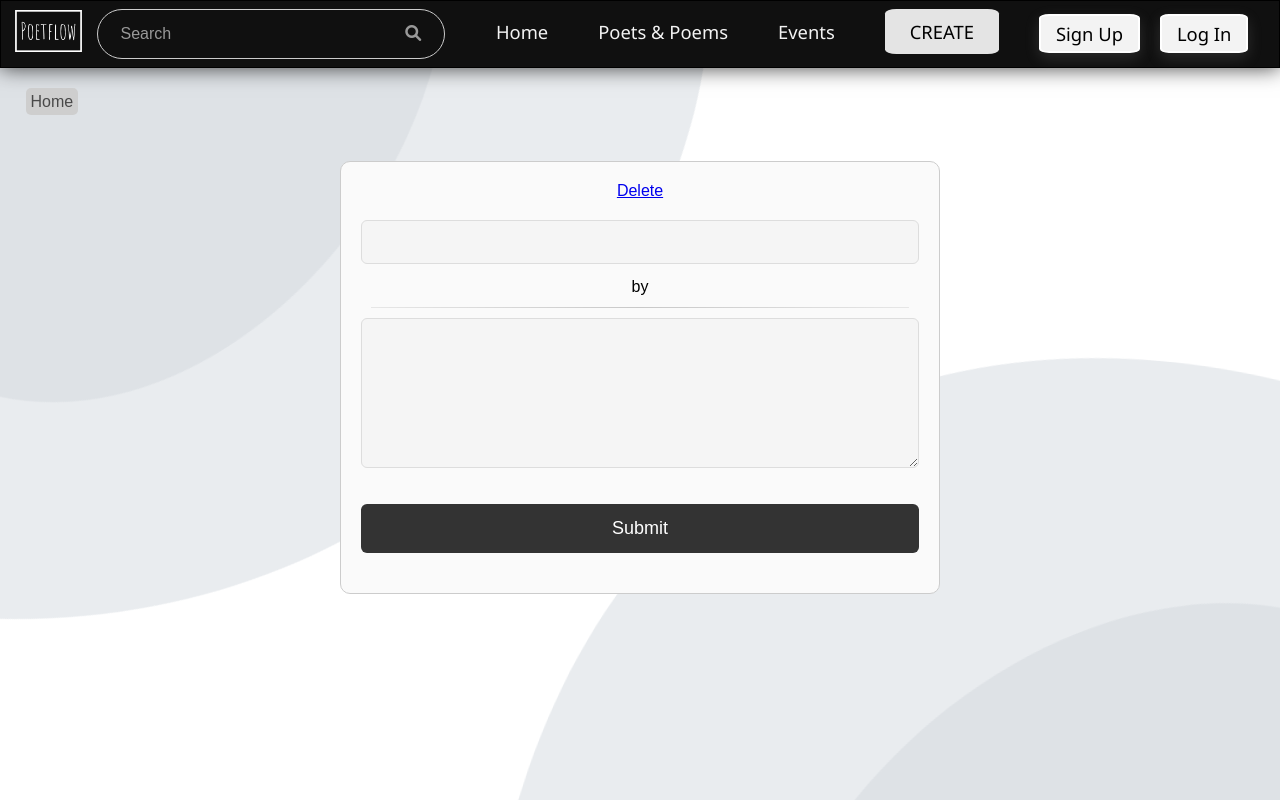
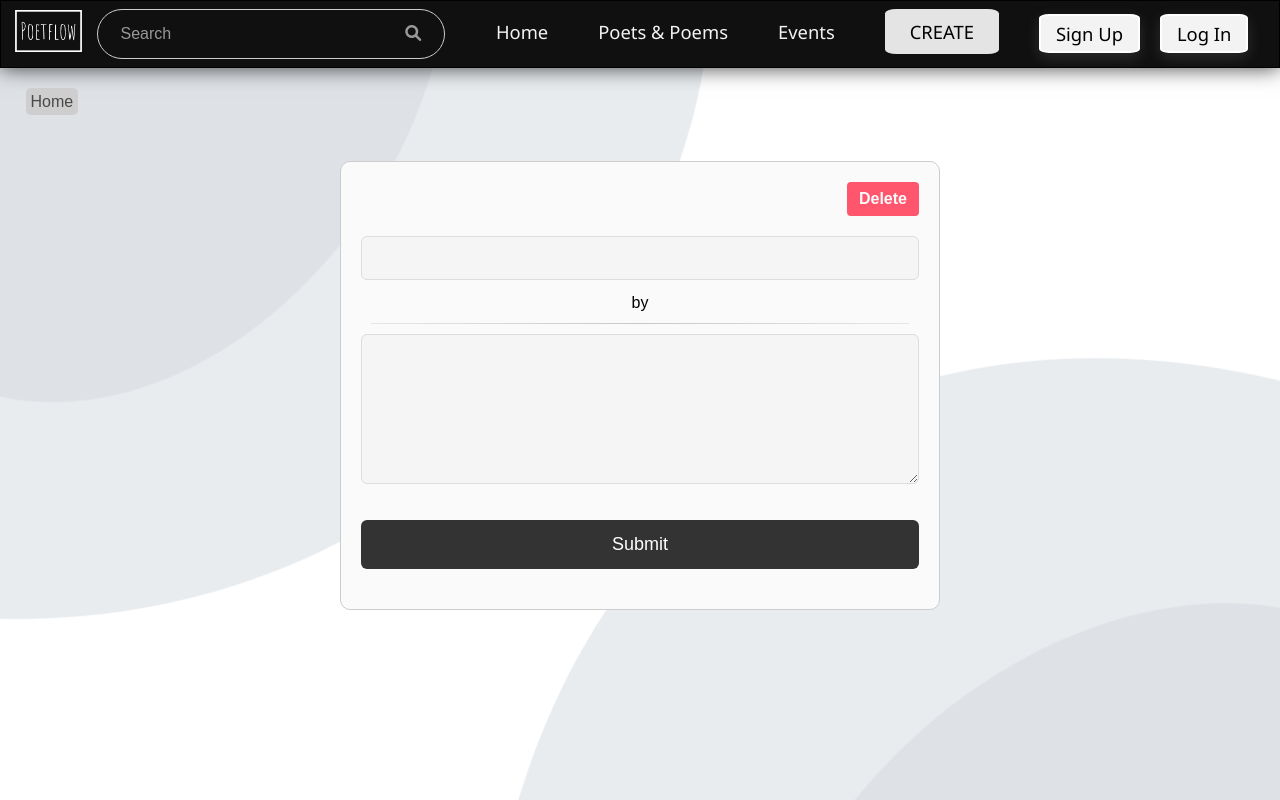
Before and after one commit to bilskyi/poet_flow, a Django app: template poet_flow/users/templates/users/edit_poem.html in a window 1280 px wide. Run offline with Django 4.2, Linux system fonts and the light colour scheme; the template is opened without the code that fills it: values that come from a table or form of the project are taken from there, others are empty.

Commit message:
styling delete poem button

```diff
--- a/poet_flow/home/static/home/css/add-poem.css
+++ b/poet_flow/home/static/home/css/add-poem.css
@@ -140,6 +140,34 @@ textarea {
   background-color: #1e1e1e;
 }
 
+.delete-button-container {
+  display: flex;
+  justify-content: flex-end;
+  margin-bottom: 10px;
+}
+
+.delete-button {
+  background-color: #ff566d;
+  color: #fafafa;
+  padding: 8px 12px;
+  text-decoration: none;
+  border-radius: 4px;
+  font-weight: bold;
+}
+
+.delete-button:hover {
+  background-color: #f44153;
+}
+
+.delete-button:focus {
+  outline: none;
+  box-shadow: 0 0 0 2px rgba(232, 84, 99, 0.5);
+}
+
+.delete-button:active {
+  background-color: rgb(233, 55, 73);
+}
+
 @media only screen and (max-width: 1200px) {
 
     .container {
--- a/poet_flow/users/templates/users/edit_poem.html
+++ b/poet_flow/users/templates/users/edit_poem.html
@@ -13,8 +13,9 @@
   <div class="poem-container">
     <form method="post">
         {% csrf_token %}
-
-      <a href="{% url 'delete_poem' request.user.slug poem.slug %}">Delete</a>
+        <div class="delete-button-container">
+        <a href="{% url 'delete_poem' request.user.slug poem.slug %}" class="delete-button">Delete</a>
+        </div>
         <h2 class="poem-title">
             <input type="text" name="{{form.title.name}}" value="{{poem.title}}" maxlength="30" id="{{form.title.id}}">
         </h2>
--- a/poet_flow/users/views.py
+++ b/poet_flow/users/views.py
@@ -66,7 +66,6 @@ def profile(request, slug):
 
 @login_required
 def settings(request):
-
     if request.method == 'POST':
         form = UpdateUserForm(request.POST, request.FILES,
                               instance=request.user)
@@ -74,7 +73,6 @@ def settings(request):
             form.save()
     else:
         form = UpdateUserForm(instance=request.user)
-
     return render(request, 'users/settings.html', {'form': form})
 
 
```
